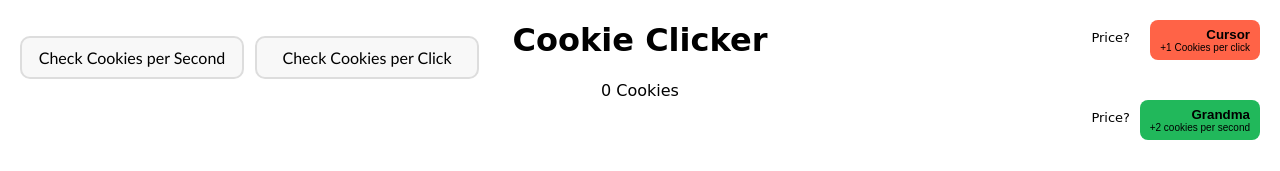
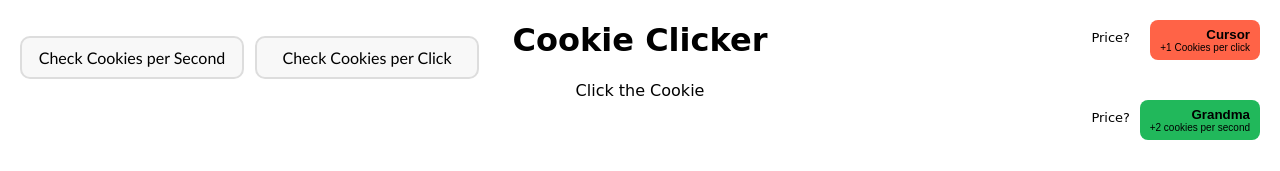
Before and after one commit to Ayaan-Creator-Web/Cookie-Clicker, a plain HTML site: page index.html in a window 1280 px wide. Shown: the top 171 px of the page. Drawn offline with Linux system fonts and the light colour scheme; some packages are replaced by stand-ins of ours; a script that the page names is missing.

Commit message:
Change Cookie Count Starting Title

```diff
--- a/index.html
+++ b/index.html
@@ -9,7 +9,7 @@
 
     <div class="basic-styling">
         <h1 class="heading">Cookie Clicker</h1>
-        <p class="basic-styling cookiecount">0 Cookies</p>
+        <p class="basic-styling cookiecount">Click the Cookie</p>
 
         <img class="pointerplz cookiepic" draggable = false onclick="cookieadd()" src="cookie-clipart-lg.png">
         <!---->
```
